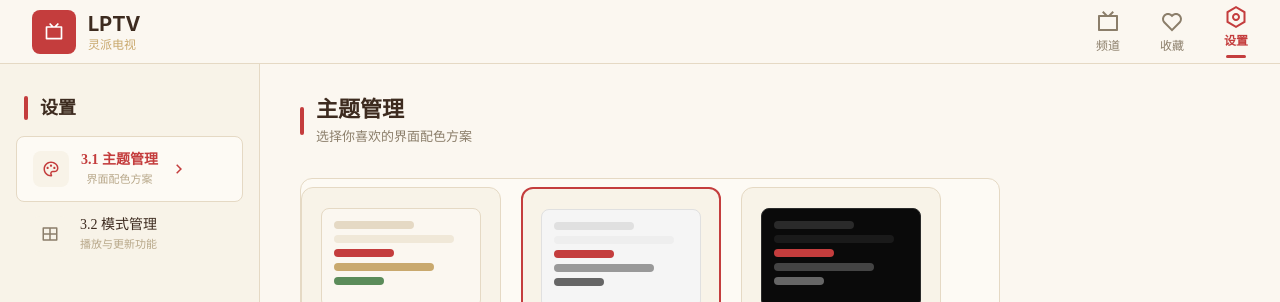
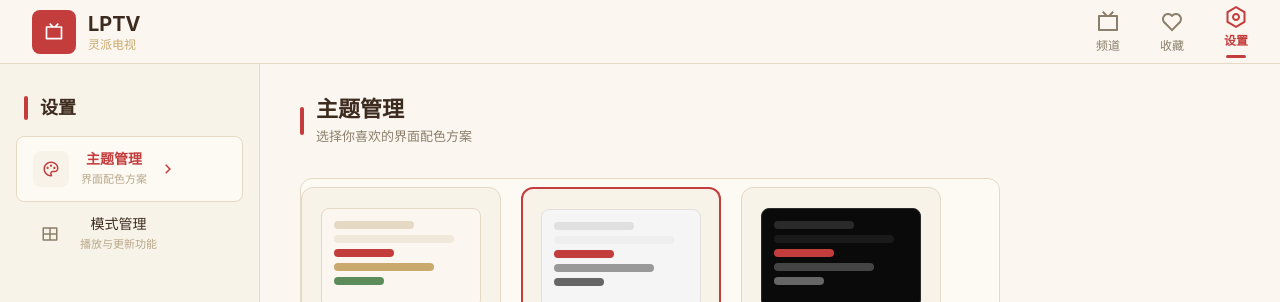
Before and after one commit to sikenali/LPTV, a React (Vite) app: page /settings in a window 1280 px wide. Shown: the top 302 px of the page. Built offline with nearby package versions, Linux system fonts and the light colour scheme; no server answers.

Commit message:
fix: remove version prefixes from settings labels

```diff
--- a/src/pages/SettingsPage.tsx
+++ b/src/pages/SettingsPage.tsx
@@ -91,14 +91,14 @@ const SettingsPage: React.FC = () => {
               <RiPaletteLine className="w-[18px] h-[18px]" style={{ color: activeTab === 'theme' ? '#c43d3d' : '#8b7e6a' }} />
             </div>
             {/* 标签文字区 */}
-            <div style={{ width: 'fit-content' }}>
+            <div className="flex flex-col">
               <div className="leading-tight" style={{
                 color: activeTab === 'theme' ? '#c43d3d' : '#3d2b1f',
                 fontSize: 14,
                 fontWeight: activeTab === 'theme' ? 600 : 500,
                 lineHeight: 1.29,
                 fontFamily: activeTab === 'theme' ? 'SourceHanSans-SemiBold' : 'SourceHanSans-Medium',
-              }}>3.1 主题管理</div>
+              }}>主题管理</div>
               <div className="mt-1 leading-tight" style={{ color: '#b8a88a', fontSize: 11, lineHeight: 1.27 }}>界面配色方案</div>
             </div>
             {/* 选中箭头容器 - padding-right:35 */}
@@ -124,14 +124,14 @@ const SettingsPage: React.FC = () => {
             <div className="w-9 h-9 shrink-0 rounded-[8px] flex items-center justify-center" style={{ background: inputBg }}>
               <RiLayoutGridLine className="w-[18px] h-[18px]" style={{ color: activeTab === 'mode' ? '#c43d3d' : '#8b7e6a' }} />
             </div>
-            <div style={{ width: 'fit-content' }}>
+            <div className="flex flex-col">
               <div className="leading-tight" style={{
                 color: activeTab === 'mode' ? '#c43d3d' : '#3d2b1f',
                 fontSize: 14,
                 fontWeight: activeTab === 'mode' ? 600 : 500,
                 lineHeight: 1.29,
                 fontFamily: activeTab === 'mode' ? 'SourceHanSans-SemiBold' : 'SourceHanSans-Medium',
-              }}>3.2 模式管理</div>
+              }}>模式管理</div>
               <div className="mt-1 leading-tight" style={{ color: '#b8a88a', fontSize: 11, lineHeight: 1.27 }}>播放与更新功能</div>
             </div>
             <div style={{ paddingRight: 35 }}>
```
